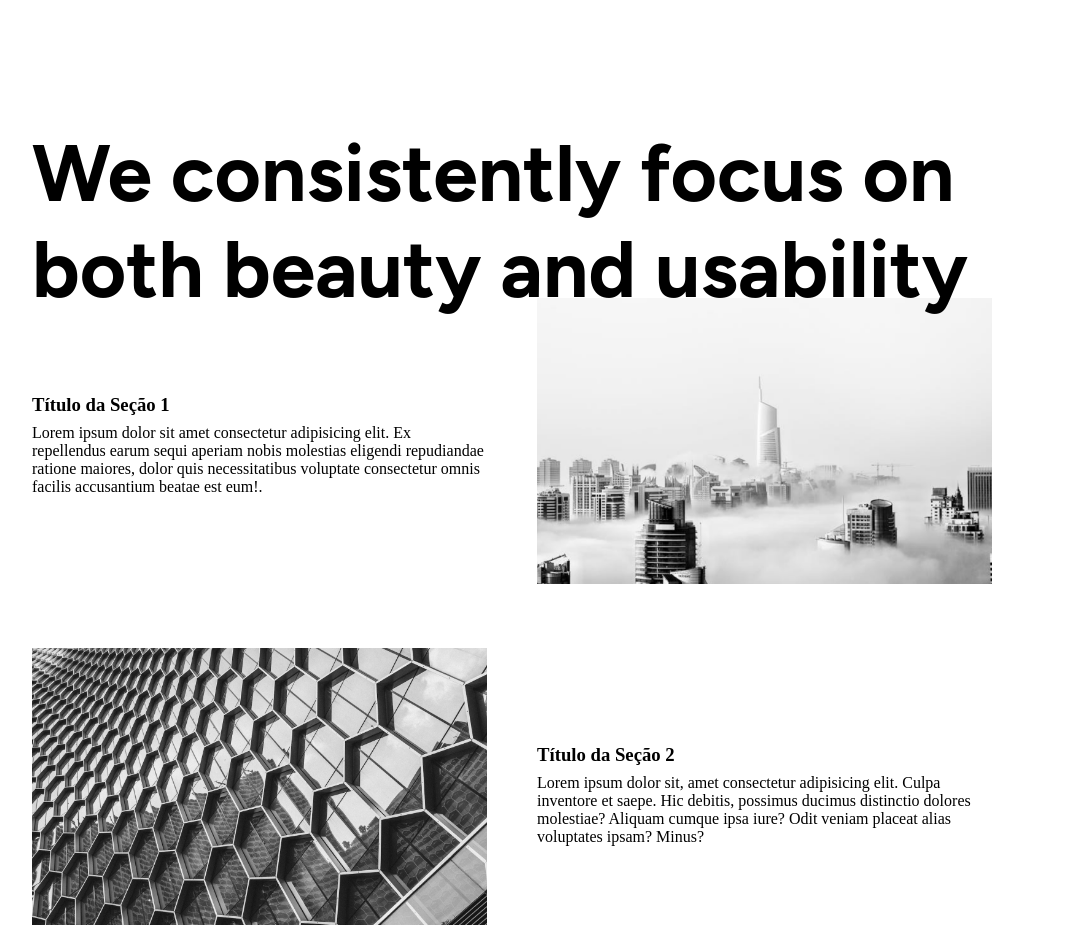
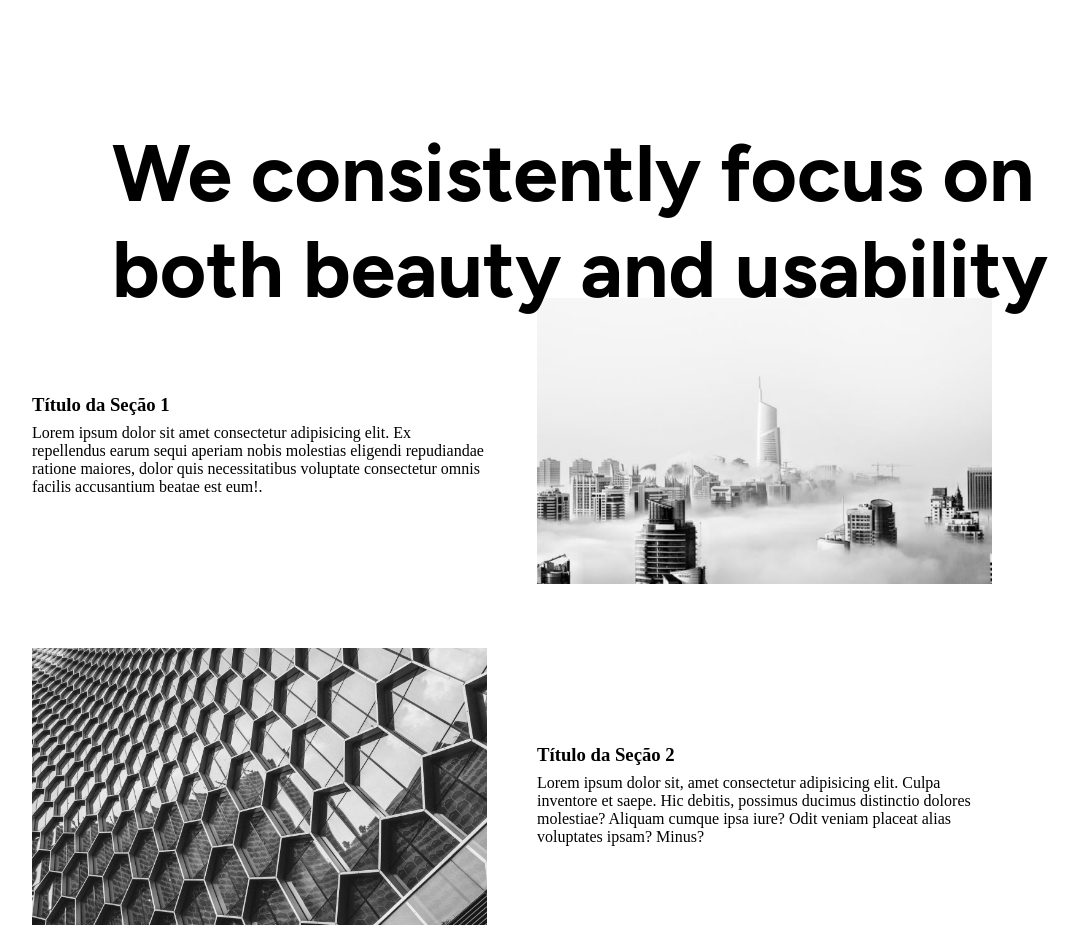
Before and after one commit to gabrieljcoutinho/Projeto-Archi-Firm, a React (Create React App) app: page / in a window 1280 px wide. Shown: the part 2560-3485 px from the top of the page, without its empty margins (128-1206 px from the left). Built offline with nearby package versions, Linux system fonts and the light colour scheme.

Commit message:
espamento

```diff
--- a/src/Css/focoDaEmpresa.css
+++ b/src/Css/focoDaEmpresa.css
@@ -6,6 +6,7 @@
     font-family: "Figtree";
     margin-bottom: 50px;
     transform: translate(0px, 101px);
+    padding-left: 15rem;
 }
 
 /* Container principal para as seções */
```
